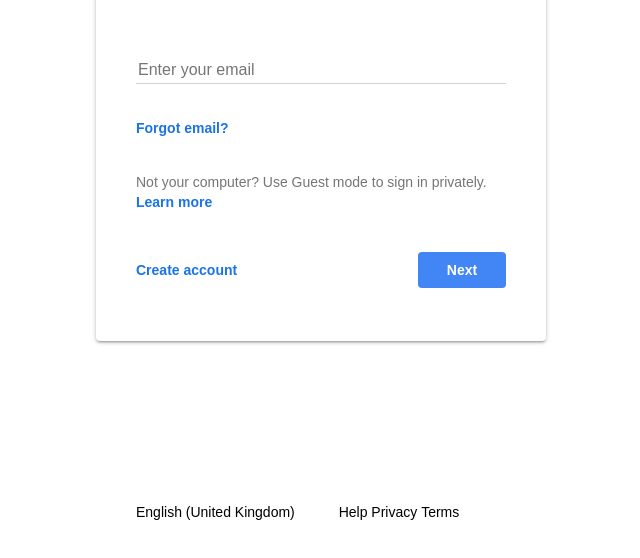
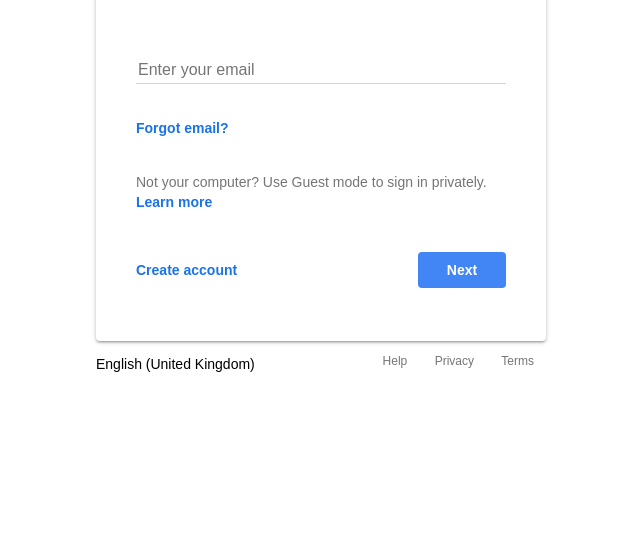
Before and after one commit to gdeep141/google-homepage, a plain HTML site: page signin.html in a window 1280 px wide. Shown: the part 294-852 px from the top of the page, without its empty margins (319-959 px from the left). After the commit the page ends 800 px from the top, so only its background shows below. Drawn offline with Linux system fonts and the light colour scheme.

Commit message:
changed bottom container layout

```diff
--- a/signin.css
+++ b/signin.css
@@ -7,6 +7,7 @@ body {
 
 .main-container {
     margin: 100px auto;
+    margin-bottom: 0px;
     width: 370px;
     height: 451px;
     padding: 48px 40px 36px 40px;
@@ -92,17 +93,31 @@ body {
 }
 
 .footer-container {
-    width: 370px;
+    width: 450px;
     margin: 0px auto;
-    padding: 48px 40px 36px 40px;
+    padding: 0;
+}
+
+.footer-container::after {
+    content: "";
+    clear: both;
+    display: table;
 }
 
 .footer-container ul {
     list-style-type: none;
-    text-align: right;
-    display: inline-block;
+    float: right;
+    color: #757575;
+    font-size: 12px;
+    font-weight: 500;
 }
 
 .footer-container li {
     display: inline-block;
+    padding: 0px 12px;
 }
+
+.footer-container span {
+    height: 47.2px;
+    line-height: 47.2px;
+}
```
